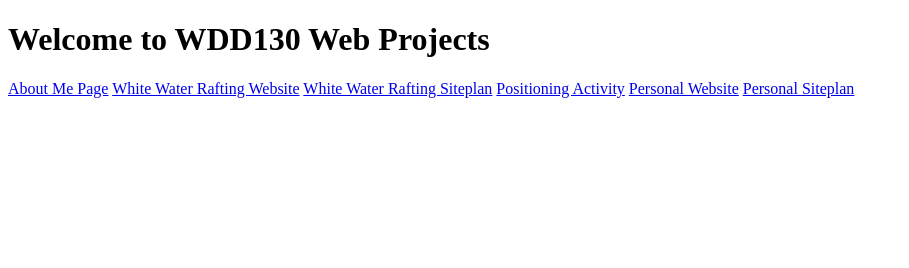
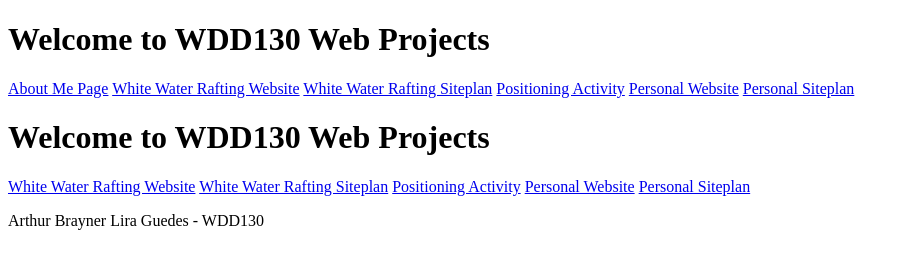
Before and after one commit to ArthuR2Brayner/2023.wdd130.web_fundamentals, a plain HTML site: page 2.Planning/index.html in a window 1280 px wide. Shown: the whole page, without its empty margins (0-909 px from the left). Drawn offline with Linux system fonts and the light colour scheme.

Commit message:
WDD133 web page change 06.10.23

```diff
--- a/2.Planning/index.html
+++ b/2.Planning/index.html
@@ -15,5 +15,14 @@
   <a href="#">Personal Website</a>
   <a href="#">Personal Siteplan</a>
 </nav>
+<h1>Welcome to WDD130 Web Projects</h1>
+<nav>
+  <a href="wwr/index.html">White Water Rafting Website</a>
+  <a href="wwr/site-plan-rafting.html">White Water Rafting Siteplan</a>
+  <a href="positioning.html">Positioning Activity</a>
+  <a href="#">Personal Website</a>
+  <a href="#">Personal Siteplan</a>
+</nav>
+<p>Arthur Brayner Lira Guedes - WDD130</p>
 </body>
 </html>
```
